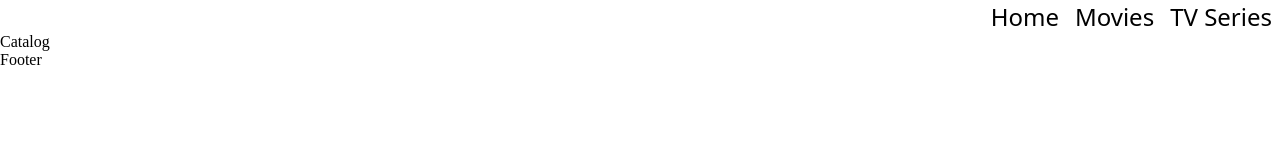
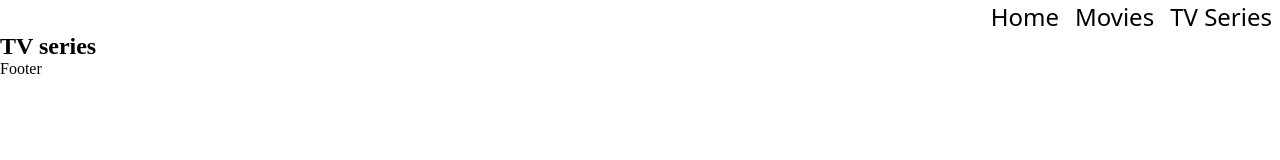
Before and after one commit to Isebring/GHE-Movie-App, a React (Vite) app: page /1 in a window 1280 px wide. Shown: the top 160 px of the page. Built offline with nearby package versions, Linux system fonts and the light colour scheme.

Commit message:
Initial setup for PageHeader & catalog page

```diff
--- /dev/null
+++ b/src/components/PageHeader.tsx
@@ -0,0 +1,13 @@
+interface Props {
+  children: string;
+}
+
+function PageHeader(props: Props) {
+  return (
+    <div>
+      <h2>{props.children}</h2>
+    </div>
+  );
+}
+
+export default PageHeader;
--- a/src/pages/Catalog.tsx
+++ b/src/pages/Catalog.tsx
@@ -1,8 +1,20 @@
+import { useParams } from "react-router";
+import PageHeader from "../components/PageHeader";
+
+import { category as cate } from "../api/tmdbApi";
 
 function Catalog() {
+  const { category } = useParams();
+
+  console.log(category);
+
   return (
-    <div>Catalog</div>
-  )
+    <>
+      <PageHeader>
+        {category === cate.movie ? "Movies" : "TV series"}
+      </PageHeader>
+    </>
+  );
 }
 
-export default Catalog
+export default Catalog;
```
